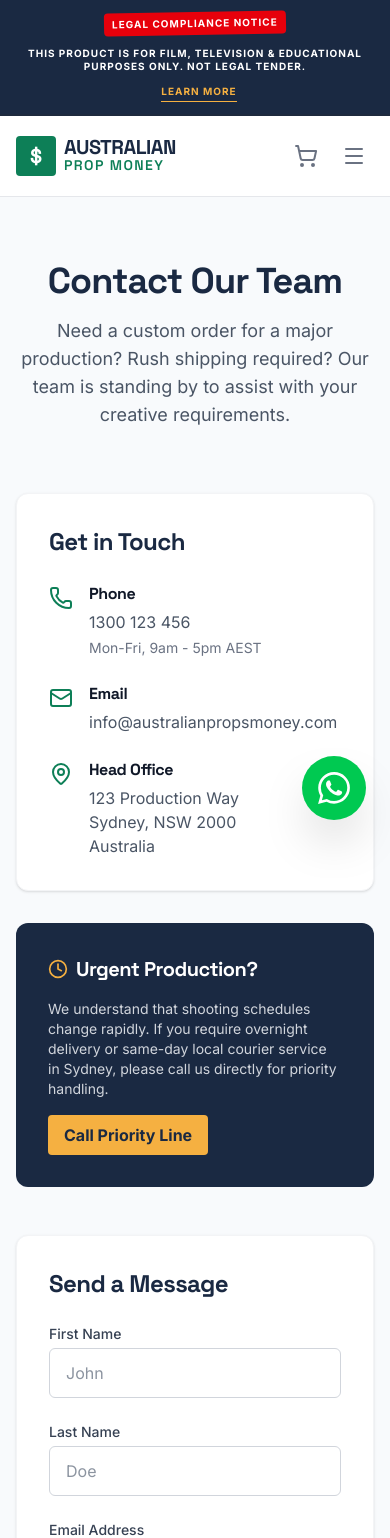
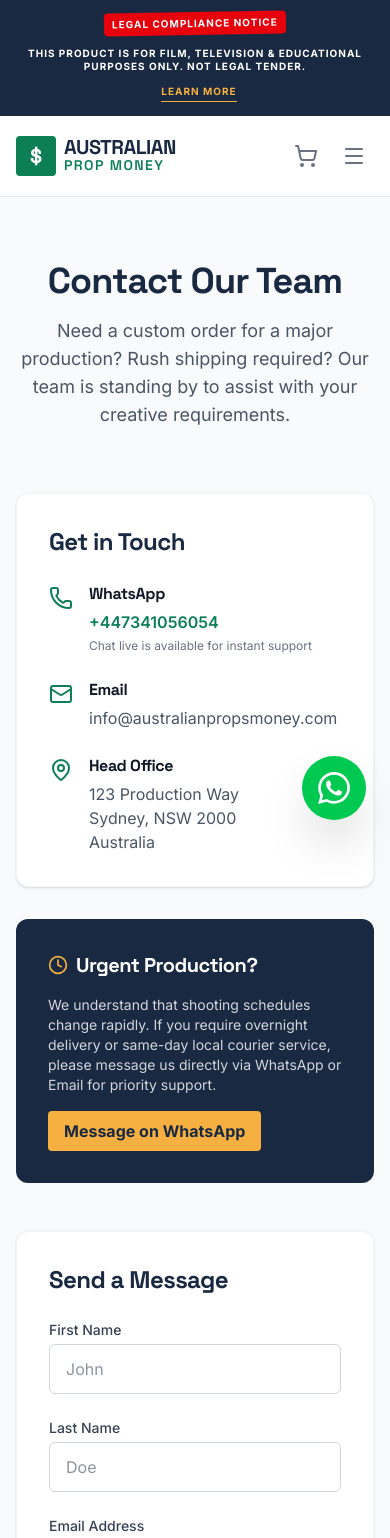
Before and after one commit to fidelcastrano-rgb/AUSTRALIAN-PROP-MONEY, a Next.js app: page /contact in a window 390 px wide. Shown: the top 1538 px of the page. Built offline with nearby package versions, Linux system fonts and the light colour scheme.

Commit message:
feat: update contact information to WhatsApp
Replace static phone number with a direct WhatsApp contact link across the site to streamline customer support and inquiries.

```diff
--- a/app/checkout/page.tsx
+++ b/app/checkout/page.tsx
@@ -67,7 +67,7 @@
         `Phone/WhatsApp: ${phone}%0A` +
         `Shipping Address: ${address}`;
 
-      window.open(`https://wa.me/33753827675?text=${message}`, '_blank');
+      window.open(`https://wa.me/447341056054?text=${message}`, '_blank');
     } else {
       // Construct Email message
       const itemsListText = items.map(i => {
--- a/app/contact/page.tsx
+++ b/app/contact/page.tsx
@@ -30,9 +30,13 @@
                 <div className="flex items-start">
                   <Phone className="w-6 h-6 text-banknote-green shrink-0 mt-1" />
                   <div className="ml-4">
-                    <h3 className="font-bold text-gray-900">Phone</h3>
-                    <p className="text-gray-600 mt-1">1300 123 456</p>
-                    <p className="text-sm text-gray-500 mt-1">Mon-Fri, 9am - 5pm AEST</p>
+                    <h3 className="font-bold text-gray-900">WhatsApp</h3>
+                    <p className="mt-1">
+                      <a href="https://wa.me/447341056054" target="_blank" rel="noopener noreferrer" className="text-banknote-green font-semibold hover:underline">
+                        +447341056054
+                      </a>
+                    </p>
+                    <p className="text-xs text-gray-500 mt-1">Chat live is available for instant support</p>
                   </div>
                 </div>
 
@@ -60,9 +64,9 @@
                 Urgent Production?
               </h2>
               <p className="text-sm text-gray-300 mb-4">
-                We understand that shooting schedules change rapidly. If you require overnight delivery or same-day local courier service in Sydney, please call us directly for priority handling.
+                We understand that shooting schedules change rapidly. If you require overnight delivery or same-day local courier service, please message us directly via WhatsApp or Email for priority support.
               </p>
-              <a href="tel:1300123456" className="inline-block bg-banknote-gold text-banknote-navy px-4 py-2 rounded font-bold hover:bg-white transition-colors">Call Priority Line</a>
+              <a href="https://wa.me/447341056054" target="_blank" rel="noopener noreferrer" className="inline-block bg-banknote-gold text-banknote-navy px-4 py-2 rounded font-bold hover:bg-white transition-colors">Message on WhatsApp</a>
             </div>
           </div>
 
--- a/components/layout/Footer.tsx
+++ b/components/layout/Footer.tsx
@@ -63,7 +63,9 @@
               </li>
               <li className="flex items-center">
                 <Phone className="w-5 h-5 mr-3 text-banknote-gold shrink-0" />
-                <span className="text-sm">1300 123 456</span>
+                <a href="https://wa.me/447341056054" target="_blank" rel="noopener noreferrer" className="text-sm hover:text-banknote-green transition-colors">
+                  WhatsApp: +447341056054
+                </a>
               </li>
               <li className="flex items-center">
                 <Mail className="w-5 h-5 mr-3 text-banknote-gold shrink-0" />
@@ -99,7 +101,7 @@
 
       {/* WhatsApp Floating Button */}
       <a
-        href="https://wa.me/33753827675"
+        href="https://wa.me/447341056054"
         target="_blank"
         rel="noopener noreferrer"
         className="fixed bottom-6 right-6 bg-green-500 text-white p-4 rounded-full shadow-2xl hover:bg-green-600 transition-colors z-50 flex items-center justify-center hover:scale-110 duration-300"
--- a/lib/schema.ts
+++ b/lib/schema.ts
@@ -6,7 +6,7 @@
   logo: 'https://australianpropmoney.com.au/logo.png',
   contactPoint: {
     '@type': 'ContactPoint',
-    telephone: '1300-123-456',
+    telephone: '+447341056054',
     contactType: 'customer service',
     areaServed: 'AU',
     availableLanguage: 'English'
@@ -20,7 +20,7 @@
   image: 'https://australianpropmoney.com.au/storefront.jpg',
   '@id': 'https://australianpropmoney.com.au',
   url: 'https://australianpropmoney.com.au',
-  telephone: '1300123456',
+  telephone: '+447341056054',
   address: {
     '@type': 'PostalAddress',
     streetAddress: '123 Production Way',
```
